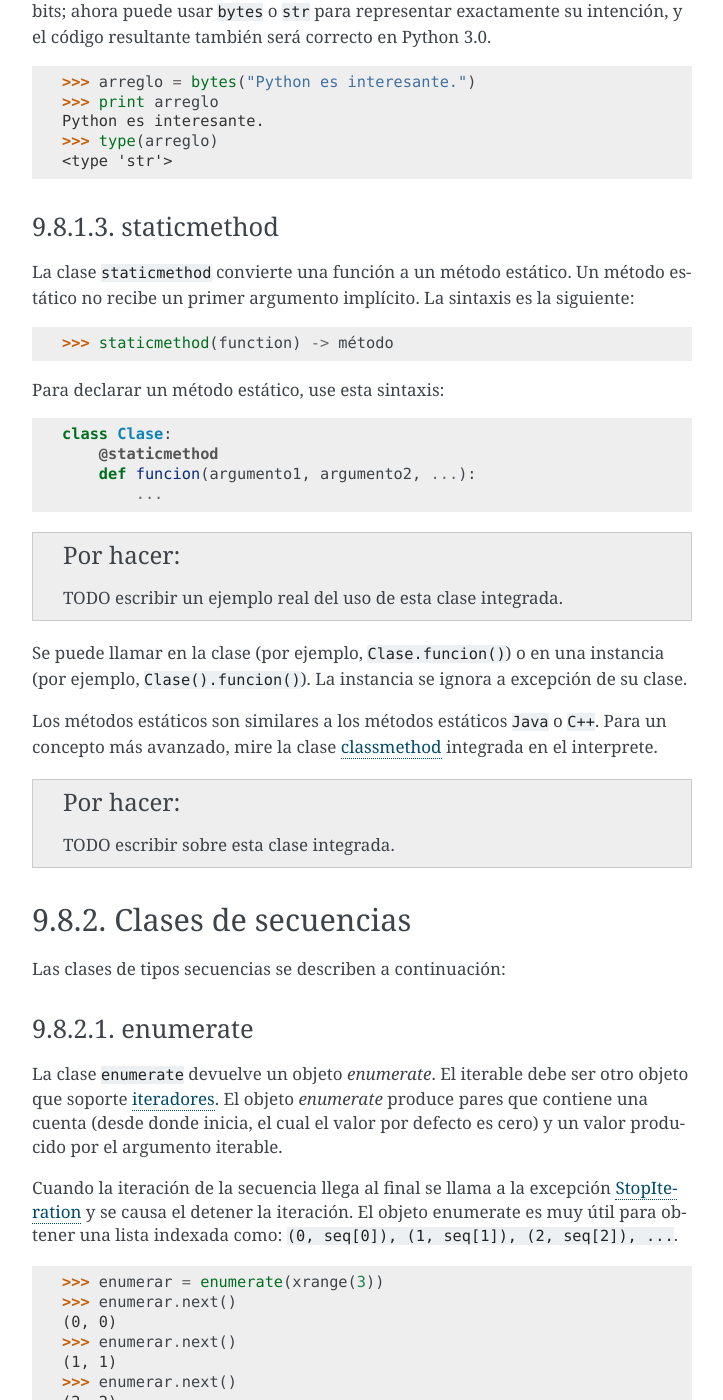
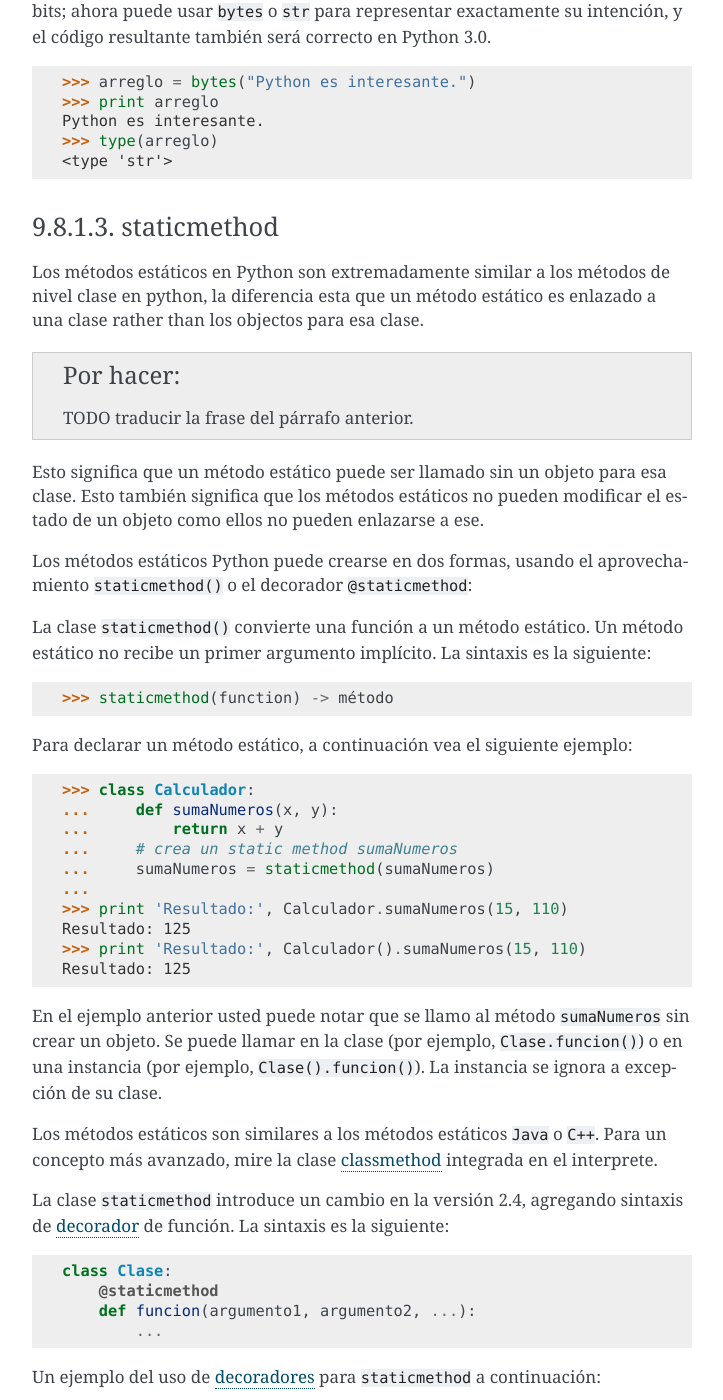
Before and after one commit to macagua/entrenamiento.python_basico, a Sphinx documentation site: the page built from source/leccion9/clases_integradas.rst, in a window 1280 px wide and 1400 px high, scrolled down 1938 px. Shown: the whole window, without its empty margins (388-1111 px from the left). Built offline with Sphinx 7.4.7, drawn with Linux system fonts in a browser that asks for light colours; some of the changed text lies outside the part shown.

Commit message:
Agregar mejoras a clases integradas en el interprete

```diff
--- a/source/leccion9/clases_integradas.rst
+++ b/source/leccion9/clases_integradas.rst
@@ -119,14 +119,52 @@ resultante también será correcto en Python 3.0.
 staticmethod
 ~~~~~~~~~~~~
 
-La clase ``staticmethod`` convierte una función a un método estático. Un método
+Los métodos estáticos en Python son extremadamente similar a los métodos de nivel
+clase en python, la diferencia esta que un método estático es enlazado a una clase
+rather than los objectos para esa clase.
+
+.. todo:: TODO traducir la frase del párrafo anterior.
+
+Esto significa que un método estático puede ser llamado sin un objeto para esa clase.
+Esto también significa que los métodos estáticos no pueden modificar el estado de un
+objeto como ellos no pueden enlazarse a ese.
+
+Los métodos estáticos Python puede crearse en dos formas, usando el aprovechamiento
+``staticmethod()`` o el decorador ``@staticmethod``:
+
+La clase ``staticmethod()`` convierte una función a un método estático. Un método
 estático no recibe un primer argumento implícito. La sintaxis es la siguiente:
 
 ::
 
     >>> staticmethod(function) -> método
 
-Para declarar un método estático, use esta sintaxis:
+Para declarar un método estático, a continuación vea el siguiente ejemplo:
+
+::
+
+    >>> class Calculador:
+    ...     def sumaNumeros(x, y):
+    ...         return x + y
+    ...     # crea un static method sumaNumeros
+    ...     sumaNumeros = staticmethod(sumaNumeros)
+    ...
+    >>> print 'Resultado:', Calculador.sumaNumeros(15, 110)
+    Resultado: 125
+    >>> print 'Resultado:', Calculador().sumaNumeros(15, 110)
+    Resultado: 125
+
+En el ejemplo anterior usted puede notar que se llamo al método ``sumaNumeros`` sin
+crear un objeto. Se puede llamar en la clase (por ejemplo, ``Clase.funcion()``) o
+en una instancia (por ejemplo, ``Clase().funcion()``). La instancia se ignora a
+excepción de su clase.
+
+Los métodos estáticos son similares a los métodos estáticos ``Java`` o ``C++``. Para
+un concepto más avanzado, mire la clase :ref:`classmethod <python_cls_classmethod>`
+integrada en el interprete.
+
+La clase ``staticmethod`` introduce un cambio en la versión 2.4, agregando sintaxis de
+:ref:`decorador <python_decoradores>` de función. La sintaxis es la siguiente:
 
 ::
 
@@ -135,17 +173,26 @@ Para declarar un método estático, use esta sintaxis:
         def funcion(argumento1, argumento2, ...):
             ...
 
-.. todo:: TODO escribir un ejemplo real del uso de esta clase integrada.
+Un ejemplo del uso de :ref:`decoradores <python_decoradores>` para ``staticmethod``
+a continuación:
 
-Se puede llamar en la clase (por ejemplo, ``Clase.funcion()``) o en una instancia
-(por ejemplo, ``Clase().funcion()``). La instancia se ignora a excepción de su
-clase.
+::
 
-Los métodos estáticos son similares a los métodos estáticos ``Java`` o ``C++``. Para
-un concepto más avanzado, mire la clase :ref:`classmethod <python_cls_classmethod>`
-integrada en el interprete.
+    >>> class Calculador:
+    ...     @staticmethod
+    ...     def sumaNumeros(x, y):
+    ...         return x + y
+    ...
+    >>> print 'Resultado:', Calculador.sumaNumeros(15, 110)
+    Resultado: 125
 
-.. todo:: TODO escribir sobre esta clase integrada.
+Este código fuente es enteramente idéntico al primer ejemplo (usando ``@staticmethod``),
+solo que no usa la agradable sintaxis de :ref:`decorador <python_decoradores>`.
+
+Finalmente, usa el ``staticmethod()`` sparingly!. Hay muchas situaciones donde los
+métodos estáticos son necesarios en Python.
+
+.. todo:: TODO traducir la frase del párrafo anterior.
 
 
 .. comments:
@@ -768,10 +815,10 @@ que la implementación de ``print`` lleve la cuenta de su estado interno.
 
 ::
 
+    >>>
+    >>> archivo = open('datos.txt', 'w')
     >>> archivo.softspace
     0
-
-.. todo:: TODO escribir un ejemplo del uso de este atributo integrado.
 
 
 .. _python_cls_builtins_objetos:
@@ -795,7 +842,28 @@ instancia recibe la instancia. La sintaxis es la siguiente:
 
     >>> classmethod(function) -> método
 
-Para declarar un método de clase, use esta sintaxis:
+Para declarar un método de clase, a continuación vea el siguiente ejemplo:
+
+::
+
+    >>> def sumaNumeros(cls, x, y):
+    ...     return x + y
+    ...
+    >>> type(sumaNumeros)
+    <type 'function'>
+    >>> class Calculador:
+    ...     # crea un static method sumaNumeros
+    ...     sumaNumeros = classmethod(sumaNumeros)
+    ...
+    >>> Calculador.sumaNumeros(15, 110)
+    125
+    >>> Calculador().sumaNumeros(15, 110)
+    125
+    >>> type(Calculador.sumaNumeros)
+    <type 'instancemethod'>
+
+La clase ``classmethod`` introduce un cambio en la versión 2.4, agregando sintaxis de
+:ref:`decorador <python_decoradores>` de función. La sintaxis es la siguiente:
 
 ::
 
@@ -804,7 +872,21 @@ Para declarar un método de clase, use esta sintaxis:
         def funcion(cls, argumento1, argumento2, ...):
             ...
 
-.. todo:: TODO escribir un ejemplo real del uso de esta clase integrada.
+Un ejemplo del uso de :ref:`decoradores <python_decoradores>` para ``classmethod``
+a continuación:
+
+::
+
+    >>> class Clase:
+    ...     @classmethod
+    ...     def funcion(cls, argumento1, argumento2):
+    ...         return argumento1 + argumento2
+    ...
+    >>> Clase.funcion(2, 3)
+    5
+    >>> Clase().funcion(2, 3)
+    5
+
 
 Se puede llamar en la clase (por ejemplo, ``Clase.funcion()``) o en una instancia
 (por ejemplo, ``Clase().funcion()``). La instancia se ignora a excepción de su clase.
@@ -815,7 +897,7 @@ Los métodos de clase son diferentes a los métodos estáticos ``C++`` o ``Java`
 quieres eso, mira la clase :ref:`staticmethod <python_cls_staticmethod>` integrada
 en el interprete.
 
-.. todo:: TODO escribir sobre esta clase integrada.
+.. todo:: TODO terminar de escribir sobre la clase integrada classmethod.
 
 
 .. _python_cls_memoryview:
```
